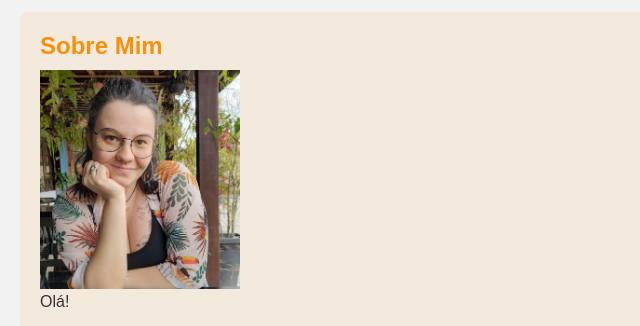
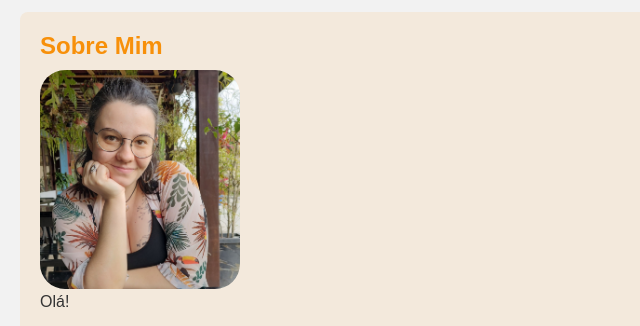
Before and after one commit to MarianaVarandas/ProjetoWeb_SitePessoal, a plain HTML site: page index.html in a window 1280 px wide. Shown: the part 124-450 px from the top of the page, 0-640 px from the left. Drawn offline with Linux system fonts and the light colour scheme.

Commit message:
inserção de movimento ft

```diff
--- a/style.css
+++ b/style.css
@@ -5,6 +5,16 @@
     padding: 0;
     box-sizing: border-box;
 }
+/*arredondando bordas da foto*/
+
+img {
+  border-radius: 25px;
+}
+
+img:hover{
+    transform: scale(1.2);
+}
+
 
 /* Corpo da página */
 body {
@@ -29,6 +39,7 @@ header h1 {
 }
 
 /* Menu de navegação */
+
 nav ul {
     list-style: none;
     margin-top: 10px;
```
